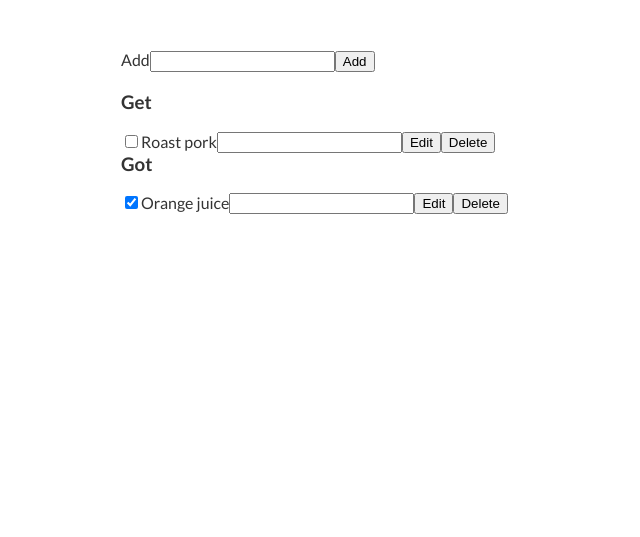
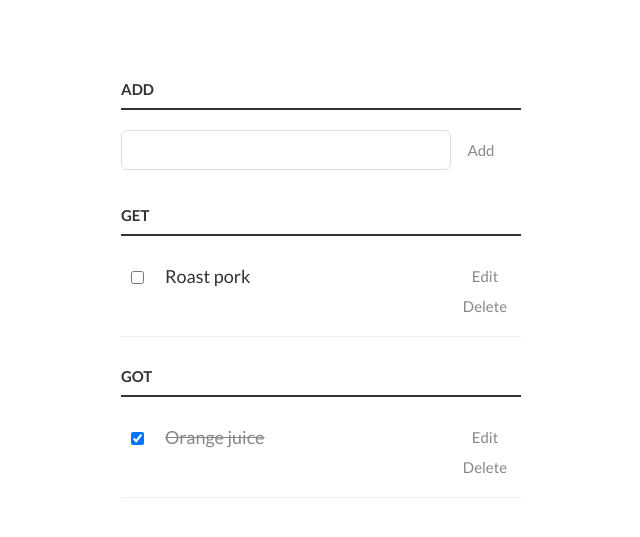
Before and after one commit to gwathmies/My-Project, a plain HTML site: page index.html in a window 1280 px wide. Shown: the part 151-688 px from the top of the page, without its empty margins (319-959 px from the left). Drawn offline with Linux system fonts and the light colour scheme.

Commit message:
Update style.css

```diff
--- a/style.css
+++ b/style.css
@@ -31,3 +31,120 @@ li, h3 {
   clear:both;
   list-style:none;
 }
+
+input, button {
+  outline: none;
+
+}
+
+button {
+  background: none;
+  border: 0px;
+  color: #888;
+  font-size: 15px;
+  width: 60px;
+  margin: 10px 0 0;
+  font-family: Lato, sans-serif;
+  cursor: pointer;
+}
+
+button:hover {
+  color: #333;
+}
+
+
+/* Heading */
+h3,
+label[for='new-item'] {
+  color: #333;
+  font-weight: 700;
+  font-size: 15px;
+  border-bottom: 2px solid #333;
+  padding: 30px 0 10px;
+  margin: 0;
+  text-transform: uppercase;
+}
+
+input[type="text"] {
+  margin: 0;
+  font-size: 18px;
+  line-height: 18px;
+  height: 18px;
+  padding: 10px;
+  border: 1px solid #ddd;
+  background: #fff;
+  border-radius: 6px;
+  font-family: Lato, sans-serif;
+  color: #888;
+}
+
+input[type="text"]:focus {
+  color: #333;
+}
+
+
+/* New Item */
+label[for='new-item'] {
+  display: block;
+  margin: 0 0 20px;
+}
+
+input#new-item {
+  float: left;
+  width: 308px;
+}
+
+p > button:hover {
+  color: #0FC57C;
+}
+
+
+/* To Get List */
+li {
+  overflow: hidden;
+  word-wrap: break-word;
+  padding: 20px 0;
+  border-bottom: 1px solid #eee;
+}
+
+li > input[type="checkbox"] {
+  margin: 0 10px;
+  position: relative;
+  top: 15px;
+}
+
+li > label {
+  font-size: 18px;
+  line-height: 40px;
+  width: 290px;
+  padding: 0 0 0 11px;
+}
+
+li >  input[type="text"] {
+  width: 277px;
+}
+
+li > .delete:hover {
+  color: #CF2323;
+}
+
+
+/* Bought */
+#bought label {
+  text-decoration: line-through;
+  color: #888;
+}
+
+
+/* Edit Item */
+ul li input[type=text] {
+  display:none;
+}
+
+ul li.editMode input[type=text] {
+  display:block;
+}
+
+ul li.editMode label {
+  display:none;
+}
```
